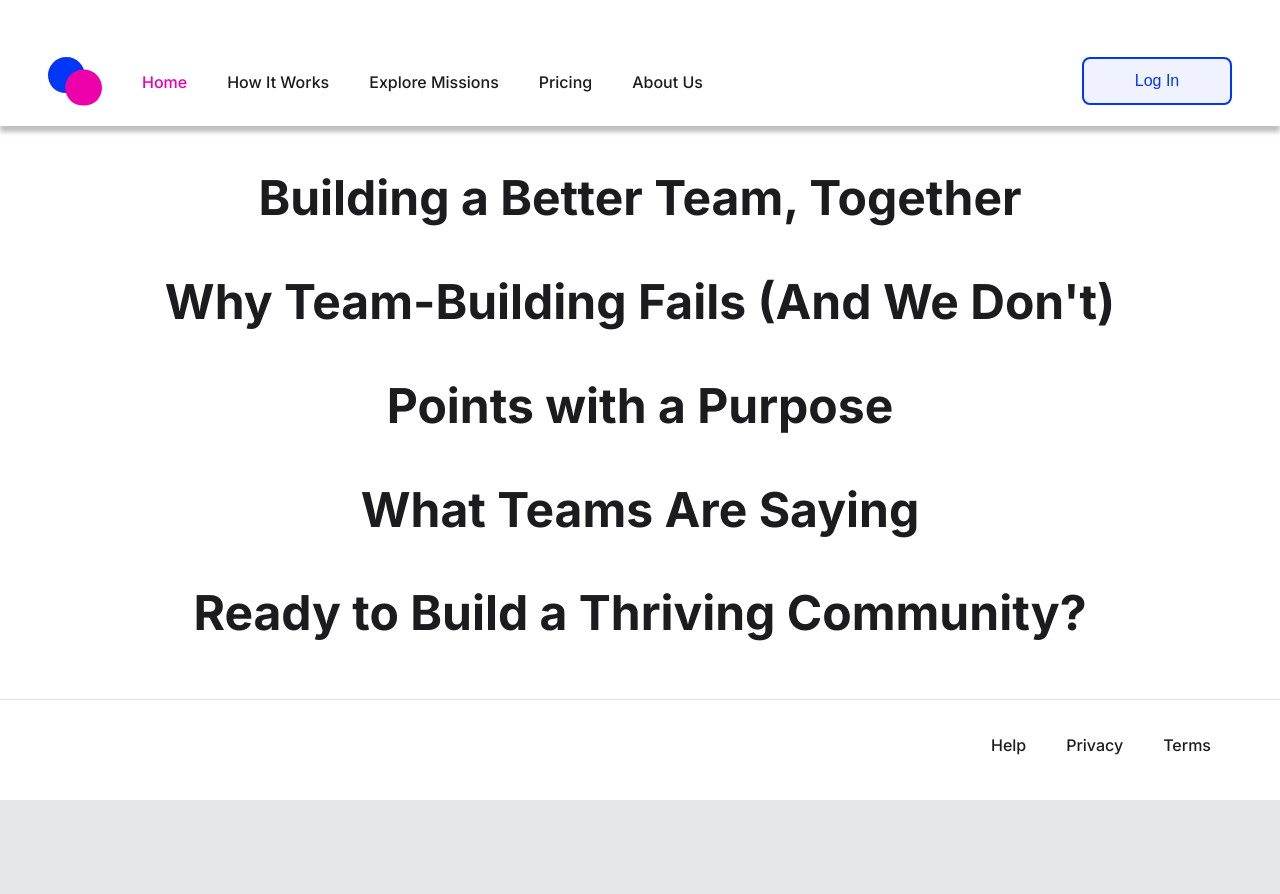
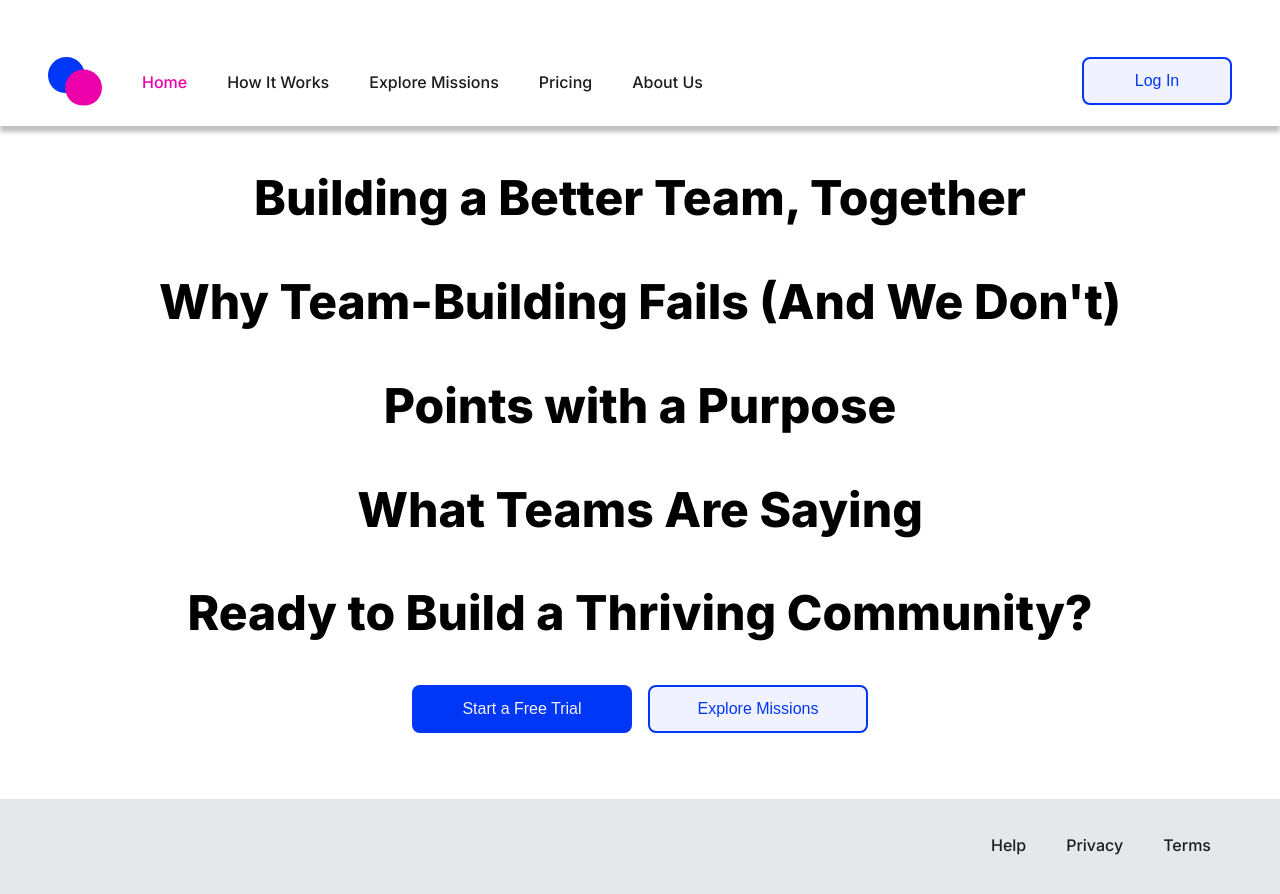
Before and after one commit to cherryontech/MissionCollective, a React (Vite) app: page / in a window 1280 px wide. Shown: the top 894 px of the page. Before the commit the page ends 800 px from the top, so only its background shows below. Built offline with nearby package versions, Linux system fonts and the light colour scheme.

Commit message:
Adds Ready... section

```diff
--- a/src/Components/HomePage.jsx
+++ b/src/Components/HomePage.jsx
@@ -1,4 +1,5 @@
 import Footer from "./Footer";
+import "../styles/HomePage.css";
 
 const content = {
   heading1: "Building a Better Team, Together",
@@ -6,6 +7,9 @@ const content = {
   heading3: "Points with a Purpose",
   heading4: "What Teams Are Saying",
   heading5: "Ready to Build a Thriving Community?",
+  button1: "Start a Team Mission",
+  button2: "Start a Free Trial",
+  button3: "Explore Missions",
 };
 
 export default function HomePage() {
@@ -23,8 +27,12 @@ export default function HomePage() {
       <div>
         <h2>{content.heading4}</h2>
       </div>
-      <div>
+      <div className="section5">
         <h2>{content.heading5}</h2>
+        <div className="buttonContainer">
+          <button className="primaryButton">{content.button2}</button>
+          <button className="ghostButton">{content.button3}</button>
+        </div>
       </div>
       <Footer />
     </div>
--- /dev/null
+++ b/src/styles/HomePage.css
@@ -0,0 +1,22 @@
+h2 {
+  color: #000;
+  font-size: 3rem;
+  font-weight: 800;
+}
+
+.section5 {
+  height: 19.94rem;
+}
+
+.buttonContainer {
+  display: flex;
+  column-gap: 1rem;
+  justify-content: center;
+  align-items: center;
+}
+
+.altButton {
+  color: #0036f5;
+  background: #f0f3ff;
+  border: 2px solid #0036f5;
+}
--- a/src/styles/index.css
+++ b/src/styles/index.css
@@ -94,14 +94,12 @@ button:focus {
   position: relative;
 }
 
-button:focus::after {
-  content: "";
-  position: absolute;
-  top: -2px;
-  left: -2px;
-  right: -2px;
-  bottom: -2px;
-  outline: 5px auto -webkit-focus-ring-color !important;
+.primaryButton:hover {
+  background: #ec00aa;
+}
+
+.primaryButton:focus {
+  border: 4px dashed #ec00aa;
 }
 
 .secondaryButton {
@@ -124,3 +122,19 @@ button:focus::after {
   opacity: 0.5;
   cursor: not-allowed;
 }
+
+.ghostButton {
+  color: #0036f5;
+  background: #f0f3ff;
+  border: 2px solid #0036f5;
+}
+
+.ghostButton:hover {
+  border: 2px solid #ec00aa;
+  color: #ec00aa;
+}
+
+.ghostButton:focus {
+  border-radius: 0.5rem;
+  border: 4px dashed #ec00aa;
+}
```
